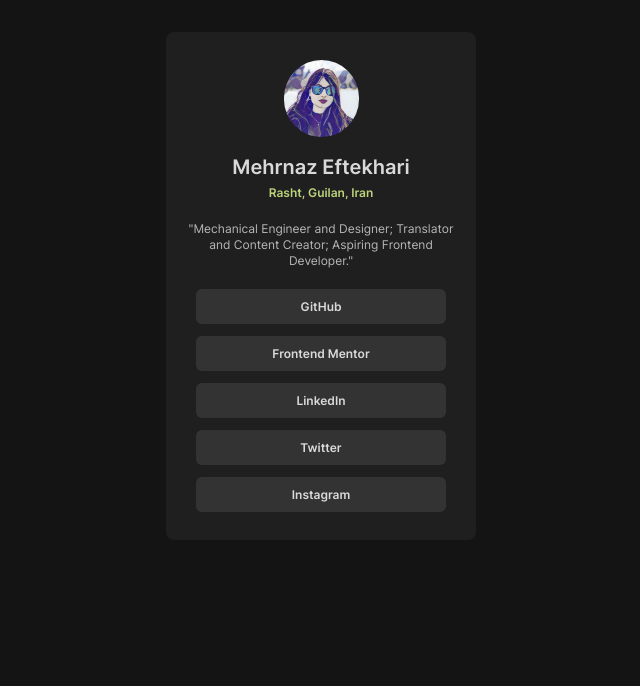
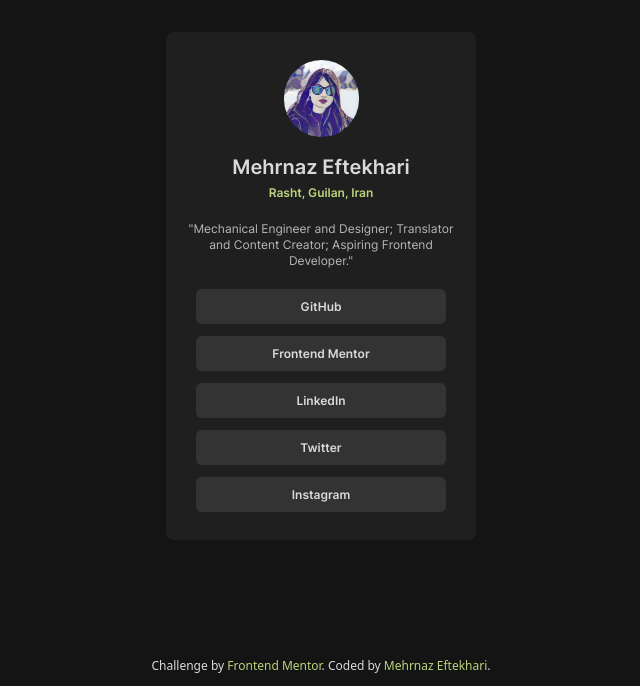
Before and after one commit to mehrnaz98/social-link-profile, a Vue app: page / in a window 1280 px wide. Shown: the part 114-800 px from the top of the page, without its empty margins (319-959 px from the left). Built offline with nearby package versions, Linux system fonts and the light colour scheme; no server answers.

Commit message:
Add attribution

```diff
--- a/src/App.vue
+++ b/src/App.vue
@@ -1,6 +1,20 @@
 <template>
   <div class="flex justify-center items-center h-screen bg-[#141414]">
     <BaseCard />
+    <div class="absolute bottom-3 text-[#D9D9D9] text-xs">
+      Challenge by
+      <a
+        href="https://www.frontendmentor.io?ref=challenge"
+        target="_blank"
+        class="text-[#BBD37B] hover:font-bold transition-fonts duration-200"
+        >Frontend Mentor</a
+      >. Coded by
+      <a
+        href="https://github.com/mehrnaz98/"
+        class="text-[#BBD37B] hover:font-bold transition-fonts duration-200"
+        >Mehrnaz Eftekhari</a
+      >.
+    </div>
   </div>
 </template>
 
```
